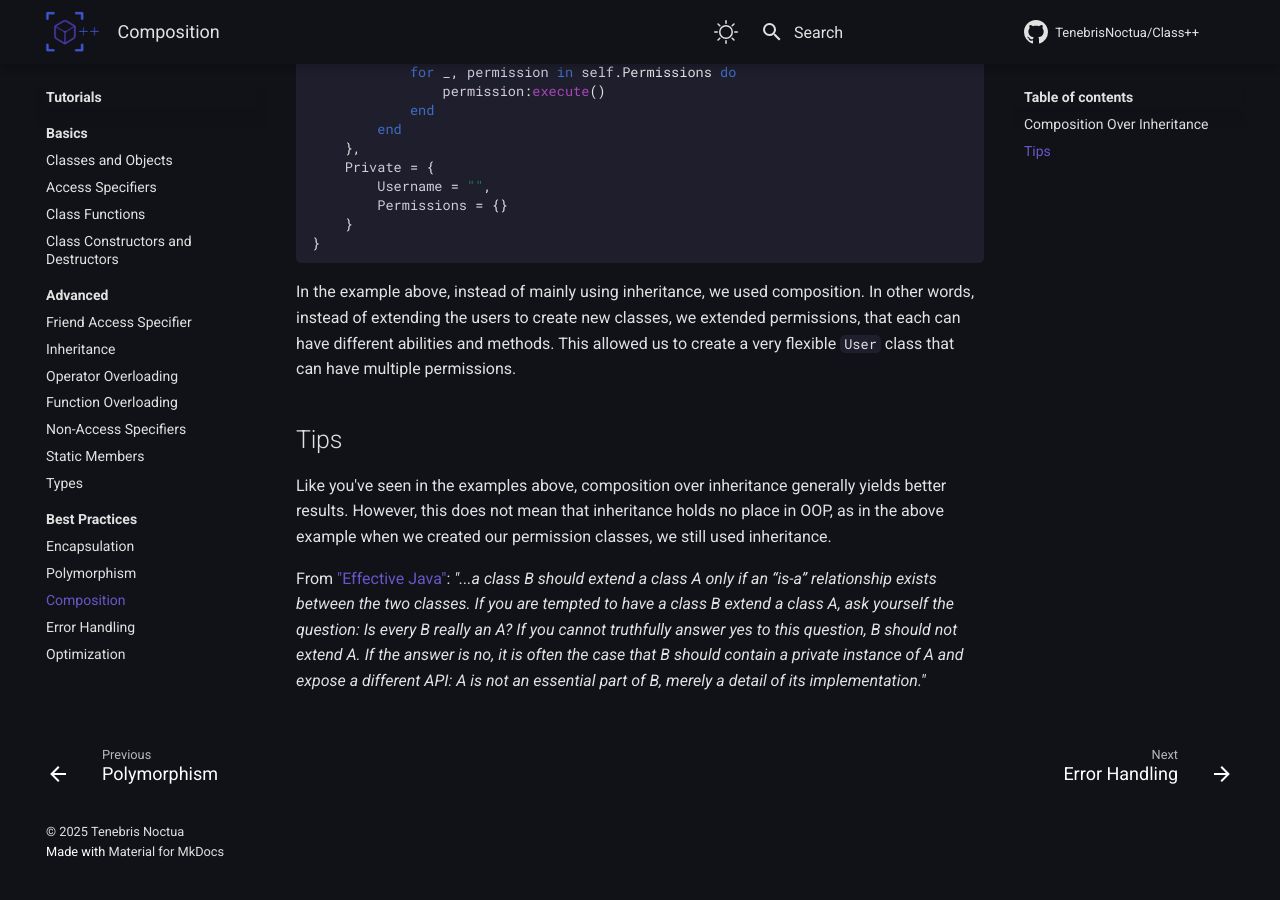
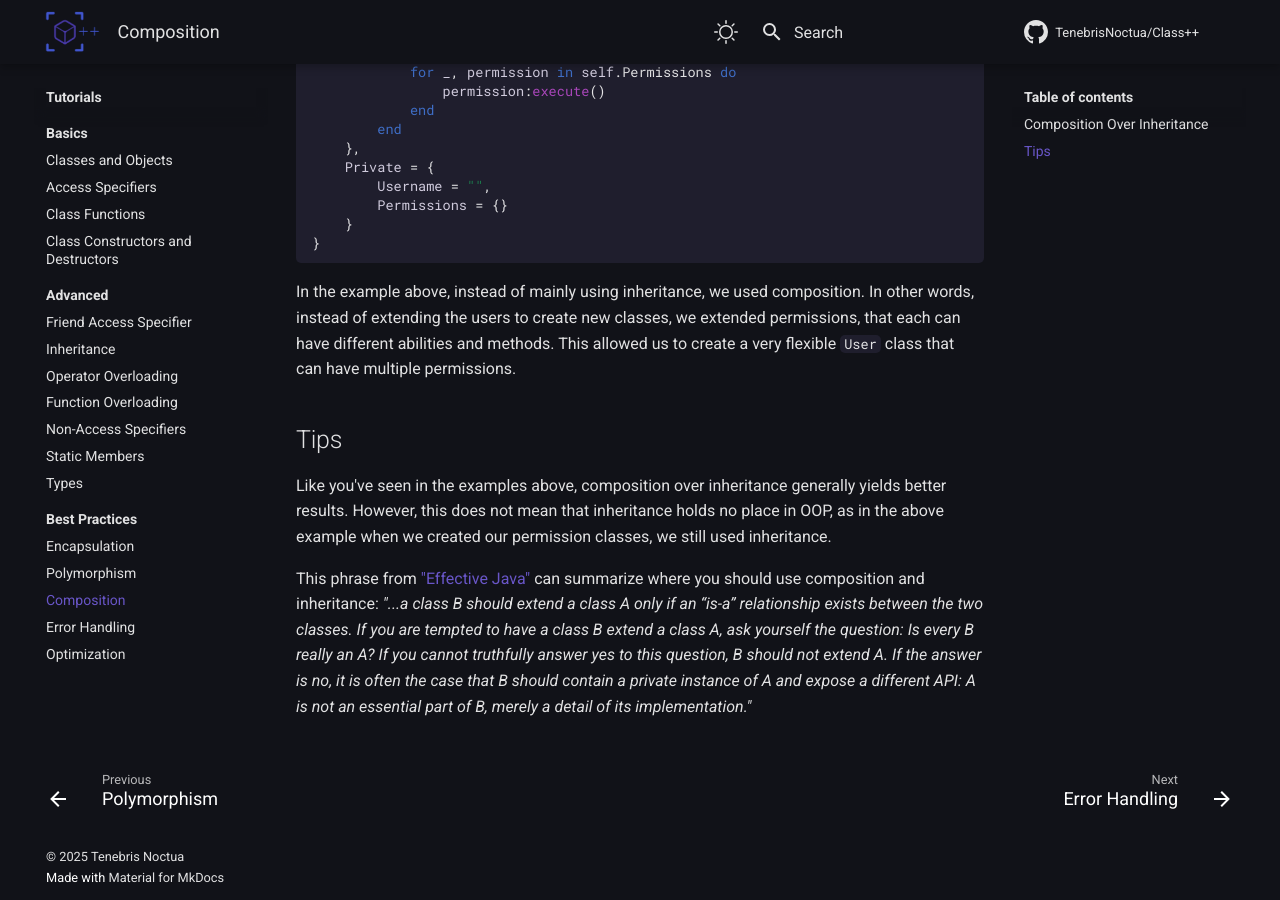
Before and after one commit to TenebrisNoctua/ClassPP, an MkDocs documentation site: the page built from docs/tutorials/best-practices/composition.md, in a window 1280 px wide and 900 px high, scrolled down 3451 px. Built offline with MkDocs 1.6.1 and Material for MkDocs 9.7.7, drawn with Linux system fonts in a browser that asks for light colours; comment, search, counter and statistics services are not loaded; the version menu is left out; before the commit the page ends 4325 px from its top, so only the background shows below that.

Commit message:
Update the Documentation

```diff
--- a/docs/tutorials/best-practices/composition.md
+++ b/docs/tutorials/best-practices/composition.md
@@ -162,4 +162,4 @@ In the example above, instead of mainly using inheritance, we used composition.
 
 Like you've seen in the examples above, composition over inheritance generally yields better results. However, this does not mean that inheritance holds no place in OOP, as in the above example when we created our permission classes, we still used inheritance.
 
-From ["Effective Java"](https://kea.nu/files/textbooks/new/Effective%20Java%20(2017%2C%20Addison-Wesley).pdf): *"...a class B should extend a class A only if an “is-a” relationship exists between the two classes. If you are tempted to have a class B extend a class A, ask yourself the question: Is every B really an A? If you cannot truthfully answer yes to this question, B should not extend A. If the answer is no, it is often the case that B should contain a private instance of A and expose a different API: A is not an essential part of B, merely a detail of its implementation."*
+This phrase from ["Effective Java"](https://kea.nu/files/textbooks/new/Effective%20Java%20(2017%2C%20Addison-Wesley).pdf) can summarize where you should use composition and inheritance: *"...a class B should extend a class A only if an “is-a” relationship exists between the two classes. If you are tempted to have a class B extend a class A, ask yourself the question: Is every B really an A? If you cannot truthfully answer yes to this question, B should not extend A. If the answer is no, it is often the case that B should contain a private instance of A and expose a different API: A is not an essential part of B, merely a detail of its implementation."*
```
